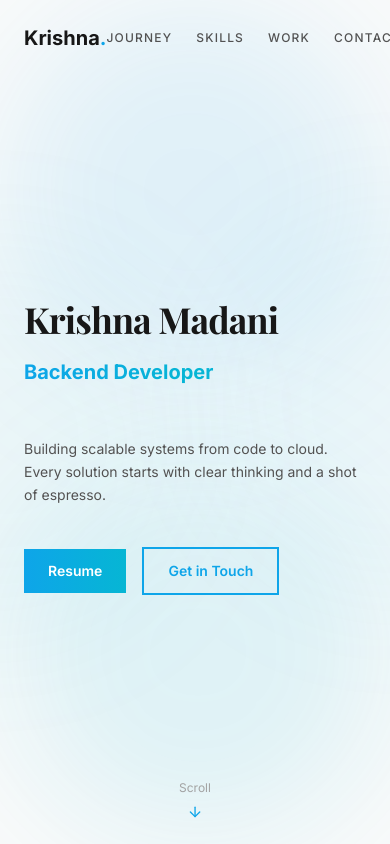
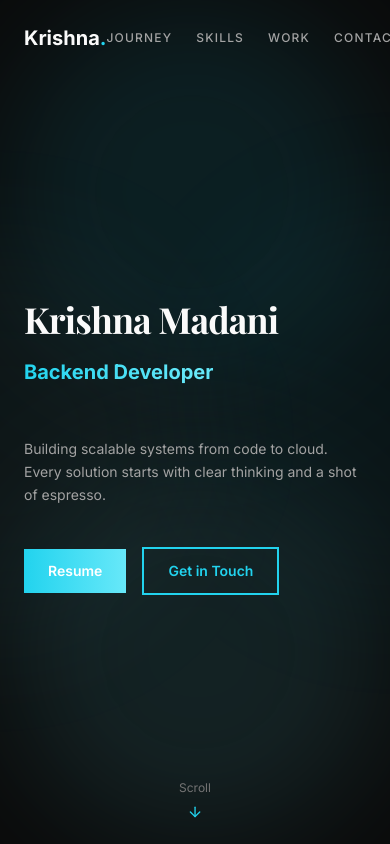
Before and after one commit to k-madani/portfolio, a Next.js app: page / in a window 390 px wide. Shown: the top 844 px of the page. Built offline with nearby package versions, Linux system fonts and the light colour scheme; a web font is replaced by a local one.

Commit message:
updated css

```diff
--- a/app/components/Hero.tsx
+++ b/app/components/Hero.tsx
@@ -38,16 +38,16 @@ export default function Hero() {
 
       {/* Content */}
       <div className="w-full max-w-7xl mx-auto">
-        <div className="relative flex flex-col lg:flex-row items-center lg:items-start">
+        <div className="relative flex flex-col lg:flex-row items-center lg:items-start lg:gap-8">
           {/* Left - Text Content */}
           <motion.div
             initial={{ opacity: 0, y: 30 }}
             animate={{ opacity: 1, y: 0 }}
             transition={{ duration: 0.8, ease: 'easeOut' }}
-            className="flex-1 lg:pr-8 z-10"
+            className="flex-1 z-10"
           >
             {/* Name */}
-            <h1 className="font-display text-4xl sm:text-5xl md:text-xl lg:text-7xl font-bold mb-4 sm:mb-6 text-[rgb(var(--text-primary))] tracking-tight leading-tight">
+            <h1 className="font-display text-4xl sm:text-5xl md:text-6xl lg:text-7xl font-bold mb-4 sm:mb-6 text-[rgb(var(--text-primary))] tracking-tight leading-tight">
               <motion.span
                 initial={{ opacity: 0, y: 20 }}
                 animate={{ opacity: 1, y: 0 }}
@@ -113,12 +113,12 @@ export default function Hero() {
             </motion.div>
           </motion.div>
 
-          {/* Right - Portrait with Animated Offset Frames - Overlapping */}
+          {/* Right - Portrait with Animated Offset Frames - Closer Integration */}
           <motion.div
             initial={{ opacity: 0, x: 40 }}
             animate={{ opacity: 1, x: 0 }}
             transition={{ delay: 0.4, duration: 0.8 }}
-            className="relative hidden lg:block lg:-ml-12"
+            className="relative hidden lg:block flex-shrink-0"
           >
             <div className="relative w-80 h-[420px]">
               {/* Animated Frame 1 - Outer */}
--- a/app/components/Navbar.tsx
+++ b/app/components/Navbar.tsx
@@ -29,13 +29,13 @@ export default function Navbar() {
       initial={{ y: -100 }}
       animate={{ y: 0 }}
       transition={{ duration: 0.5 }}
-      className={`fixed top-0 left-0 right-0 z-50 transition-all duration-300 ${
+      className={`fixed top-0 left-0 right-0 z-50 px-6 sm:px-8 py-5 md:py-6 transition-all duration-300 ${
         scrolled
           ? 'bg-[rgb(var(--bg-primary))]/80 backdrop-blur-lg'
           : 'bg-transparent'
       }`}
     >
-      <div className="max-w-7xl mx-auto px-6 sm:px-8 lg:px-12 py-5 md:py-6 flex items-center justify-between">
+      <div className="w-full max-w-7xl mx-auto flex items-center justify-between">
         {/* Logo */}
         <a
           href="#"
--- a/app/components/ProjectsSection.tsx
+++ b/app/components/ProjectsSection.tsx
@@ -25,7 +25,7 @@ const projects: Project[] = [
     problem: 'Traditional auctions lacked real-time bidding capabilities and instant price updates for multiple concurrent users.',
     solution: 'Built WebSocket-based bidding system with Spring Boot backend, achieving sub-200ms bid processing with support for 500+ concurrent users and zero bid conflicts.',
     links: {
-      github: '#',
+      github: 'https://github.com/k-madani/realtime-auction',
     },
   },
   {
@@ -36,7 +36,7 @@ const projects: Project[] = [
     problem: 'Content creation required hours of manual work across research, writing, editing, and SEO optimization.',
     solution: 'Developed multi-agent AI system using CrewAI that reduced content generation time from 4 hours to 5 minutes with 97% quality acceptance rate at zero operational cost.',
     links: {
-      github: '#',
+      github: 'https://github.com/k-madani/content-creation',
     },
   },
   {
@@ -47,7 +47,7 @@ const projects: Project[] = [
     problem: 'Users struggled to track expenses and understand spending patterns without manual categorization.',
     solution: 'Created finance tracker with JWT authentication and automated category assignment that processes 1000+ transactions in under 2 seconds with 80% categorization accuracy.',
     links: {
-      github: '#',
+      github: 'https://github.com/k-madani/budget-tracking',
     },
   },
   {
@@ -58,7 +58,7 @@ const projects: Project[] = [
     problem: 'Classic word games lacked real-time multiplayer capabilities and engaging competitive features.',
     solution: 'Built multiplayer hangman game using MERN stack with WebSocket and Redis, supporting 100+ concurrent games with sub-100ms response time.',
     links: {
-      github: '#',
+      github: 'https://github.com/k-madani/word-arena',
     },
   },
 ];
--- a/app/components/ThemeProvider.tsx
+++ b/app/components/ThemeProvider.tsx
@@ -20,7 +20,7 @@ export function useTheme() {
 }
 
 export default function ThemeProvider({ children }: { children: React.ReactNode }) {
-  const [theme, setTheme] = useState<Theme>('light');
+  const [theme, setTheme] = useState<Theme>('dark');
   const [mounted, setMounted] = useState(false);
 
   useEffect(() => {
--- a/app/layout.tsx
+++ b/app/layout.tsx
@@ -3,7 +3,7 @@ import "./globals.css";
 import ThemeProvider from "@/app/components/ThemeProvider";
 
 export const metadata: Metadata = {
-  title: "Krishna Madani | Software Development Engineer",
+  title: "Krishna Madani",
   description: "Full-stack software engineer specializing in scalable backend systems, cloud infrastructure, and AI/ML solutions.",
   keywords: ["Software Engineer", "Full Stack", "Backend", "Cloud", "React", "Spring Boot"],
 };
```
